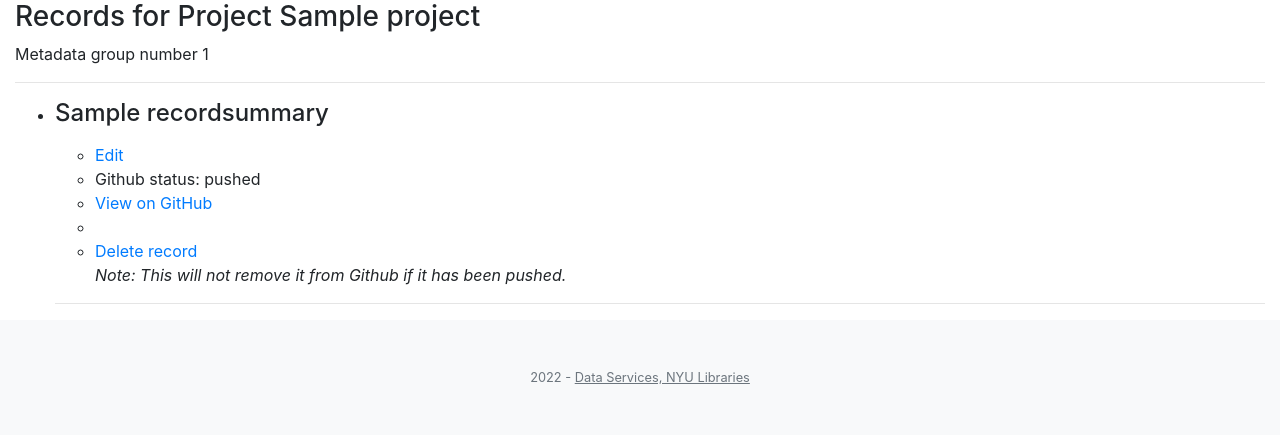
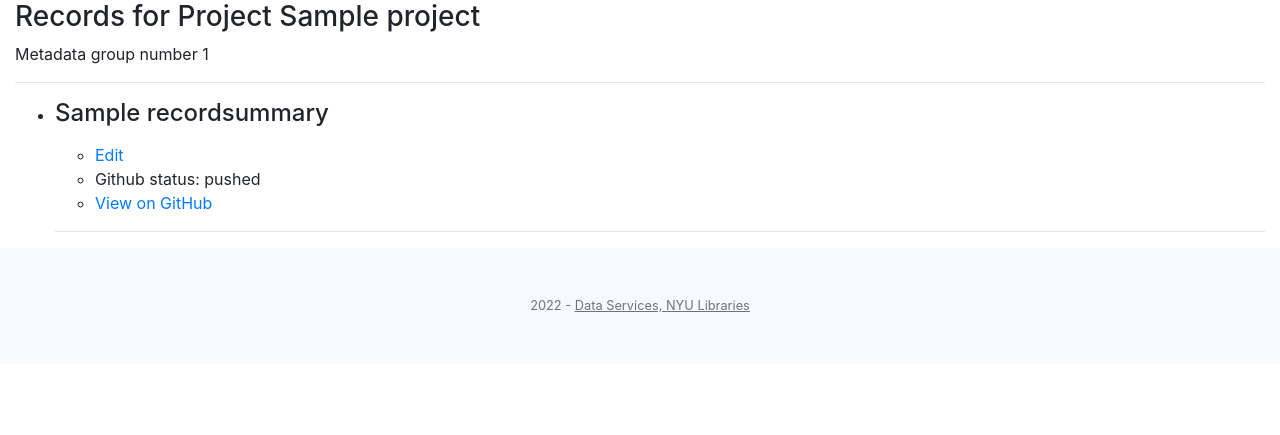
Before and after one commit to NYU-DataServices/ultraviolet-bulk-met-builder, a Flask app: page /projects/1 in a window 1280 px wide. Shown: the part 56-491 px from the top of the page. Run offline with Flask 2, Linux system fonts and the light colour scheme; tables that the repository leaves empty hold one stand-in row (values such as "Sample post"); parts of the project's set-up code (start-up, migrations or seed data) failed here and were passed over; some libraries are stand-ins or nearby versions.

Commit message:
Light changes to properly put record update and delete only for logged in users

```diff
--- a/templates/project_detail_view.html
+++ b/templates/project_detail_view.html
@@ -15,13 +15,13 @@
                         {% if metgroup[5] == 1 %}
                             <li>Github status: pushed</li>
                             <li><a href="{{ metgroup[2] }}">View on GitHub</a></li>
-                            <li>{% if current_user.is_authenticated and (current_user.is_admin(2) or current_user.is_admin(1)) %}<a href="{{ url_for('record_git', uv_id = metgroup[0], metgroupnum = metgroupid, update = "True") }}">Update on Github</a>{% endif %}</li>
+                            {% if current_user.is_authenticated %}<li><a href="{{ url_for('record_git', uv_id = metgroup[0], metgroupnum = metgroupid, update = "True") }}">Update on Github</a></li>{% endif %}
                         {% else %}
                             <li>Github status: not pushed</li>
-                            <li>{% if current_user.is_authenticated and (current_user.is_admin(2) or current_user.is_admin(1)) %}<a href="{{ url_for('record_git', uv_id = metgroup[0], metgroupnum = metgroupid, update = "") }}">Push to Github</a>{% endif %}</li>
+                            {% if current_user.is_authenticated %}<li><a href="{{ url_for('record_git', uv_id = metgroup[0], metgroupnum = metgroupid, update = "") }}">Push to Github</a></li>{% endif %}
                         {% endif %}
-                        <li><a href="{{ url_for('record_delete', uv_id = metgroup[0]) }}">Delete record</a>
-                        <br/><em>Note: This will not remove it from Github if it has been pushed.</em></li>
+                        {% if current_user.is_authenticated %}<li><a href="{{ url_for('record_delete', uv_id = metgroup[0]) }}">Delete record</a>
+                        <br/><em>Note: This will not remove it from Github if it has been pushed.</em></li>{% endif %}
                         <!-- <li><a href="{{ metgroup[3] }}">view on UltraViolet</a></li> -->
                     </ul></p>
                     <hr/></li>
```
